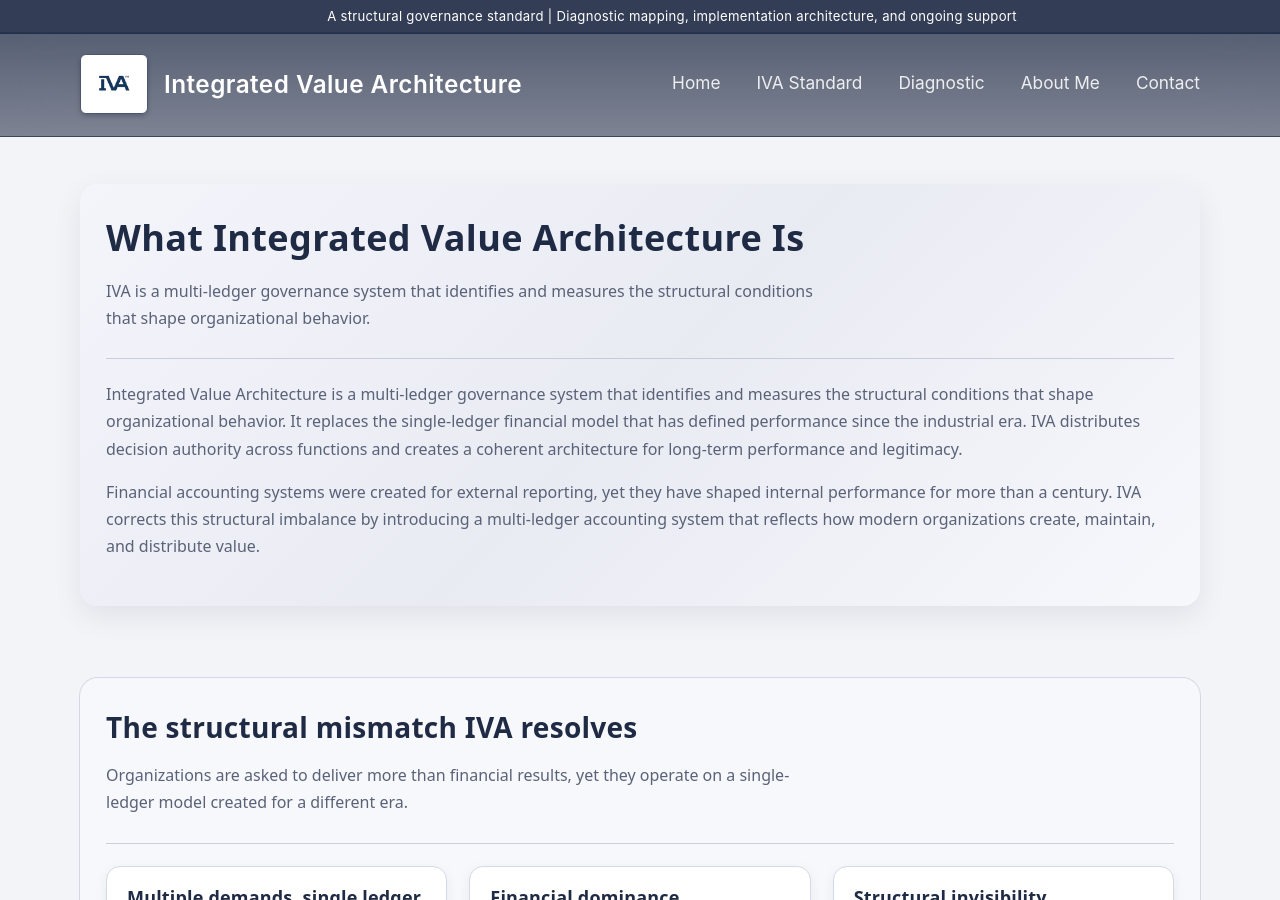
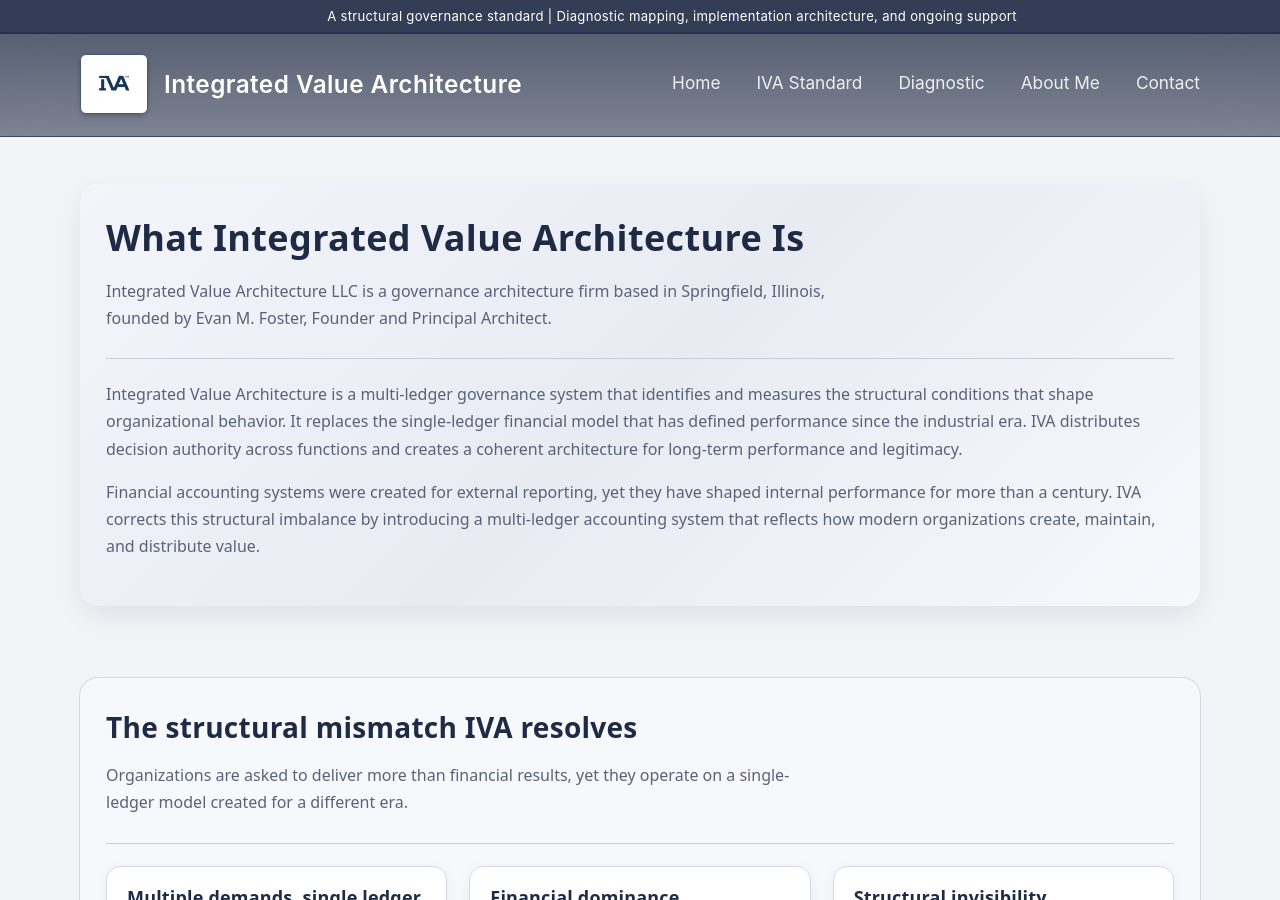
Before and after one commit to efost7873/integratedvaluearchitecture.com, a Jekyll site: the page built from index.html, in a window 1280 px wide and 900 px high. Built offline with Jekyll 4.4.1, drawn with Linux system fonts in a browser that asks for light colours.

Commit message:
Add Springfield + founder sentence to homepage.

```diff
--- a/index.html
+++ b/index.html
@@ -11,7 +11,7 @@ title: Integrated Value Architecture
     <div class="section-header">
       <h1>What Integrated Value Architecture Is</h1>
       <p class="section-subtitle">
-        IVA is a multi-ledger governance system that identifies and measures the structural conditions that shape organizational behavior.
+        Integrated Value Architecture LLC is a governance architecture firm based in Springfield, Illinois, founded by Evan M. Foster, Founder and Principal Architect.
       </p>
     </div>
 
```
